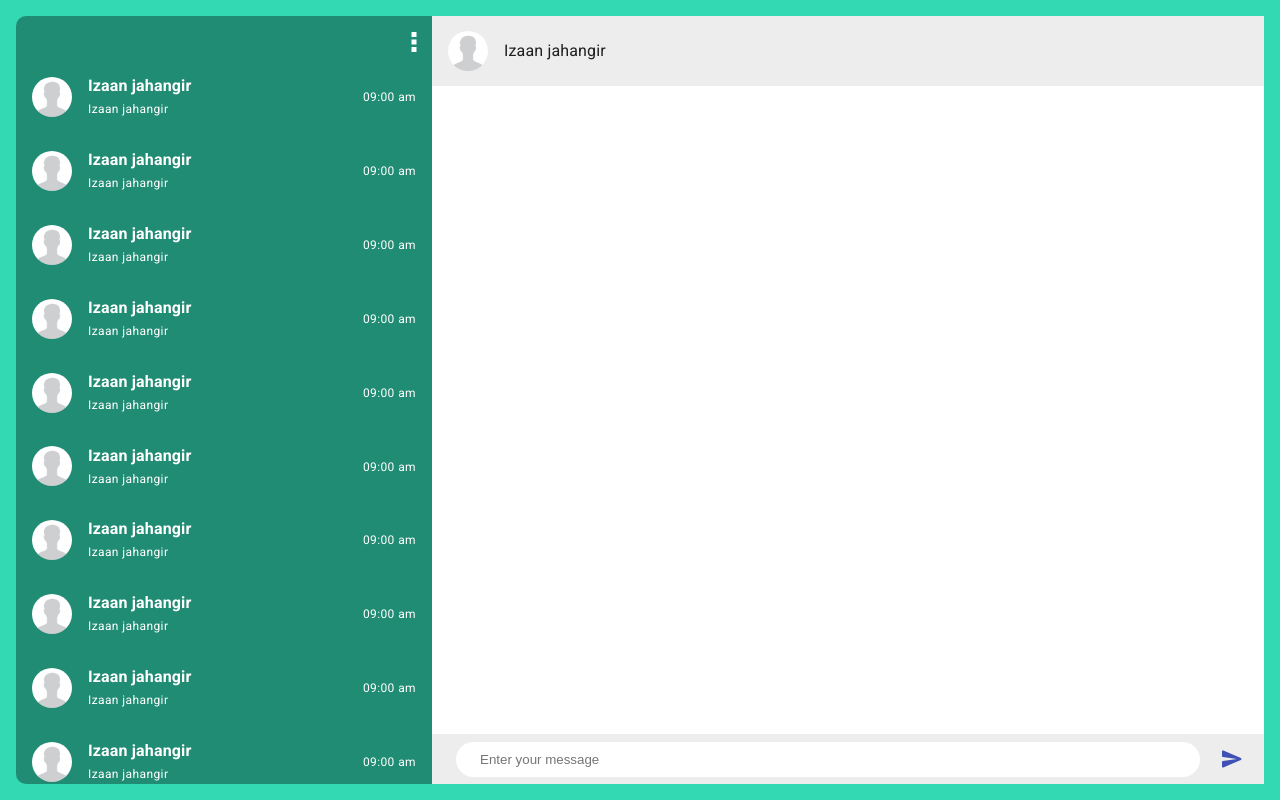
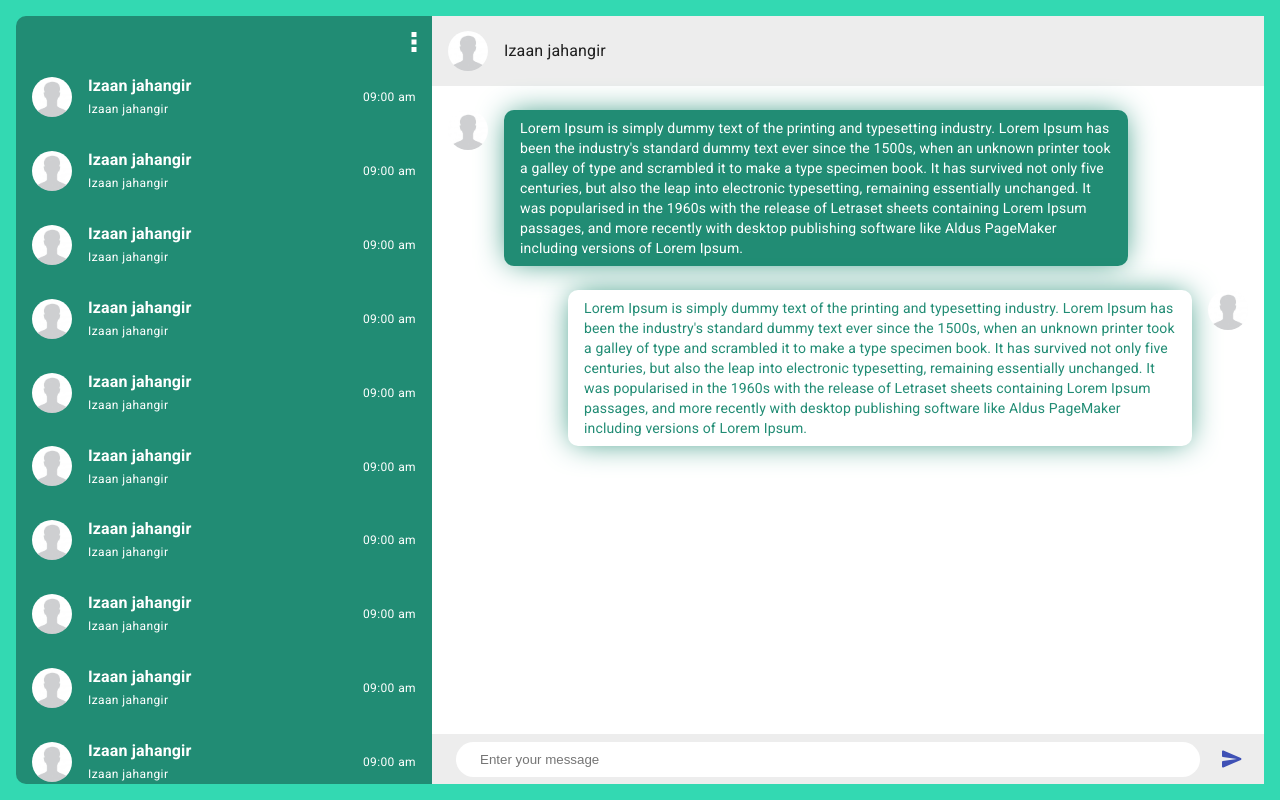
Before and after one commit to izaanjahangir/mern-chat-app-realtime, a React (Create React App) app in the folder client/: page / in a window 1280 px wide. Built offline with nearby package versions, Linux system fonts and the light colour scheme.

Commit message:
[client] added basic message UI

```diff
--- /dev/null
+++ b/client/src/components/Message/index.js
@@ -0,0 +1,44 @@
+import React from "react";
+import Avatar from "../Avatar";
+import Typography from "@material-ui/core/Typography";
+
+import useStyles from "./style";
+
+function Message(props) {
+  const classes = useStyles();
+
+  return (
+    <div
+      className={`${classes.container} ${
+        !props.currentUser && classes.otherUserContainer
+      }`}
+    >
+      <div className={classes.avatarContainer}>
+        <Avatar />
+      </div>
+      <div
+        className={`${classes.messageContainer} ${
+          !props.currentUser && classes.otherMessageContainer
+        }`}
+      >
+        <Typography variant="paragraph">
+          Lorem Ipsum is simply dummy text of the printing and typesetting
+          industry. Lorem Ipsum has been the industry's standard dummy text ever
+          since the 1500s, when an unknown printer took a galley of type and
+          scrambled it to make a type specimen book. It has survived not only
+          five centuries, but also the leap into electronic typesetting,
+          remaining essentially unchanged. It was popularised in the 1960s with
+          the release of Letraset sheets containing Lorem Ipsum passages, and
+          more recently with desktop publishing software like Aldus PageMaker
+          including versions of Lorem Ipsum.
+        </Typography>
+      </div>
+    </div>
+  );
+}
+
+Message.defaultProps = {
+  currentUser: true,
+};
+
+export default Message;
--- /dev/null
+++ b/client/src/components/Message/style.js
@@ -0,0 +1,38 @@
+import { makeStyles } from "@material-ui/core/styles";
+
+import colors from "../../config/colors";
+
+const useStyles = makeStyles((theme) => ({
+  container: {
+    display: "flex",
+    flexDirection: "row",
+    marginTop: theme.spacing(3),
+    marginBottom: theme.spacing(3),
+  },
+  otherUserContainer: {
+    flexDirection: "row-reverse",
+  },
+  avatarContainer: {
+    marginLeft: theme.spacing(2),
+    marginRight: theme.spacing(2),
+  },
+  messageContainer: {
+    paddingTop: theme.spacing(1),
+    paddingBottom: theme.spacing(1),
+    paddingLeft: theme.spacing(2),
+    paddingRight: theme.spacing(2),
+    backgroundColor: colors.PRIMARY_DARK,
+    color: colors.WHITE,
+    borderRadius: "10px",
+    maxWidth: "75%",
+    boxShadow: `0px 0px 31px -5px ${colors.PRIMARY_DARK}`,
+  },
+  otherMessageContainer: {
+    backgroundColor: colors.WHITE,
+    color: colors.PRIMARY_DARK,
+
+    boxShadow: `0px 0px 31px -5px ${colors.PRIMARY_DARK}`,
+  },
+}));
+
+export default useStyles;
--- a/client/src/screens/Home/index.js
+++ b/client/src/screens/Home/index.js
@@ -4,6 +4,7 @@ import Container from "@material-ui/core/Container";
 import Grid from "@material-ui/core/Grid";
 import List from "@material-ui/core/List";
 
+import Message from "../../components/Message";
 import Header from "./components/Header";
 import ChatHeader from "./components/ChatHeader";
 import MessageInputArea from "./components/MessageInputArea";
@@ -38,7 +39,10 @@ function Home() {
           <Grid className={classes.rightContainer} item xs={12} md={8}>
             <div className={classes.rightInnerContainer}>
               <ChatHeader />
-              <div className={classes.messageContainer}></div>
+              <div className={classes.messageContainer}>
+                <Message />
+                <Message currentUser={false} />
+              </div>
               <MessageInputArea />
             </div>
           </Grid>
```
